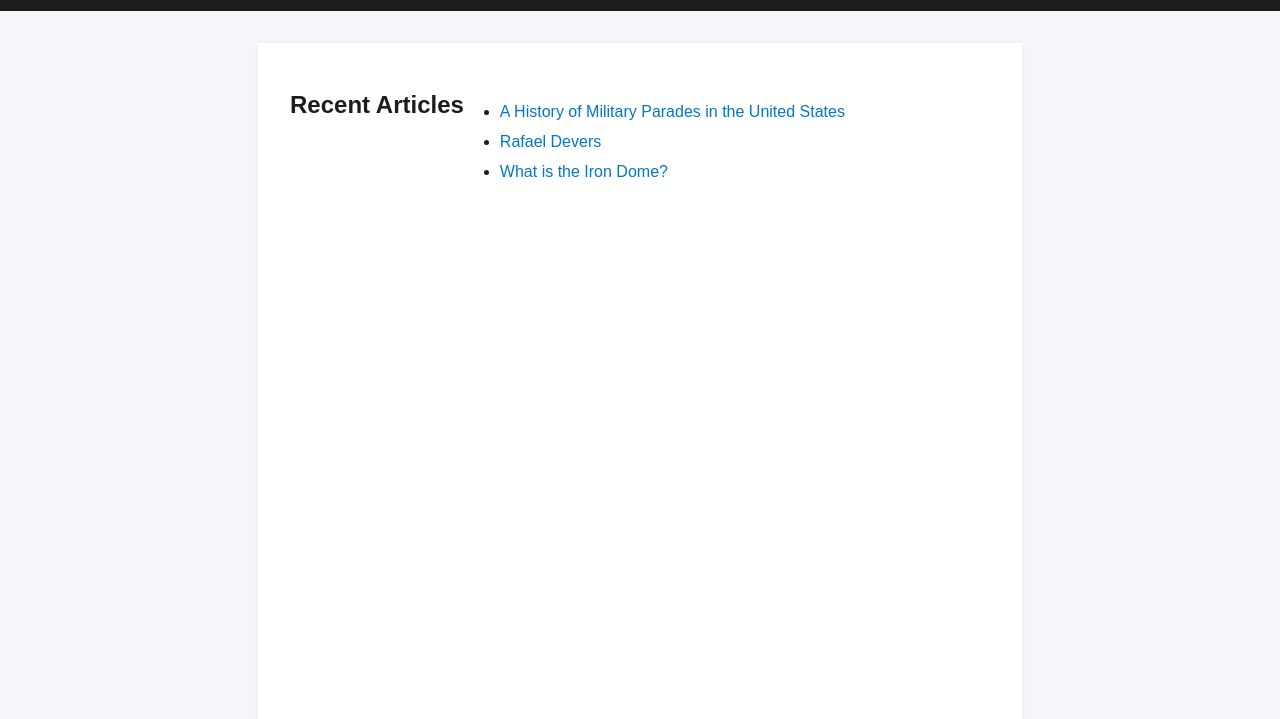
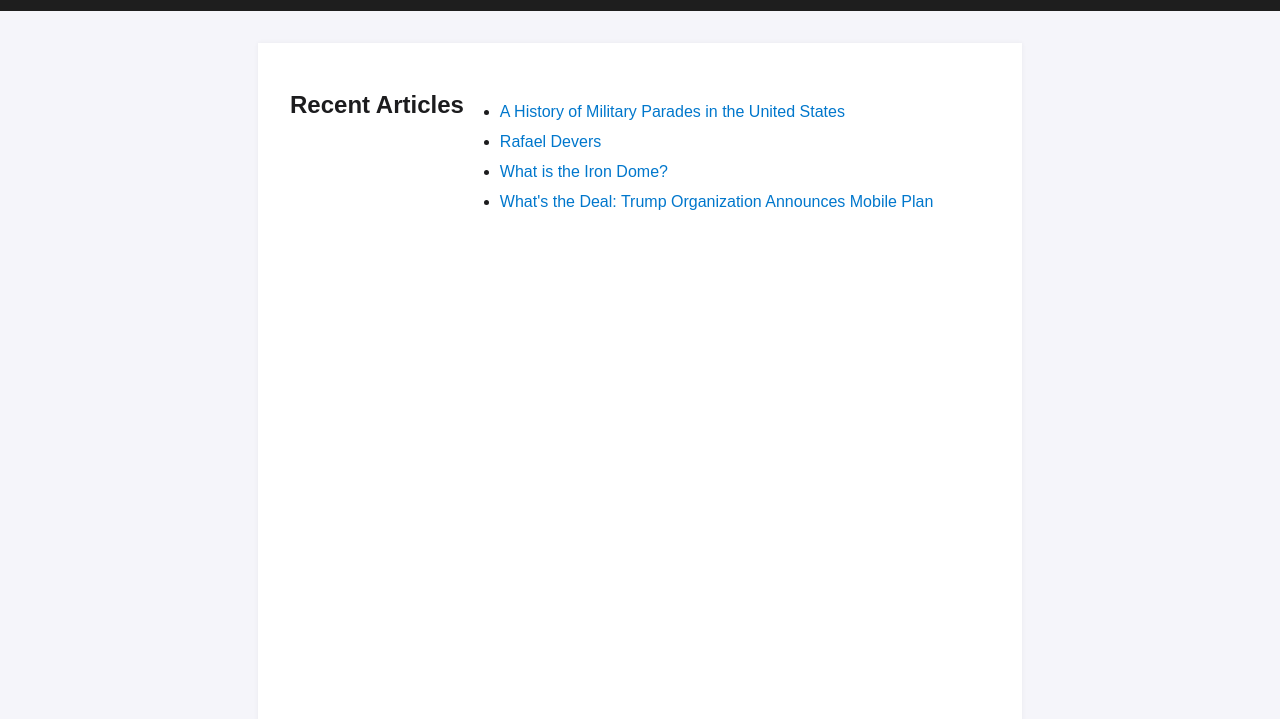
Before and after one commit to MawiRecon/metrix_fa, a website: page blog/index.html in a window 1280 px wide. Shown: the part 81-800 px from the top of the page. Drawn offline with Linux system fonts and the light colour scheme; files that its build step writes are made by us from their sources.

Commit message:
Update blog index with new article

```diff
--- a/blog/index.html
+++ b/blog/index.html
@@ -77,6 +77,7 @@
             <li><a href="a-history-of-military-parades-in-the-united-states.html">A History of Military Parades in the United States</a></li>
             <li><a href="rafael-devers.html">Rafael Devers</a></li>
             <li><a href="what-is-the-iron-dome.html">What is the Iron Dome?</a></li>
+            <li><a href="whats-the-deal-trump-organization-announces-mobile-plan.html">What's the Deal: Trump Organization Announces Mobile Plan</a></li>
         </ul>
     </div>
 </body>
```
